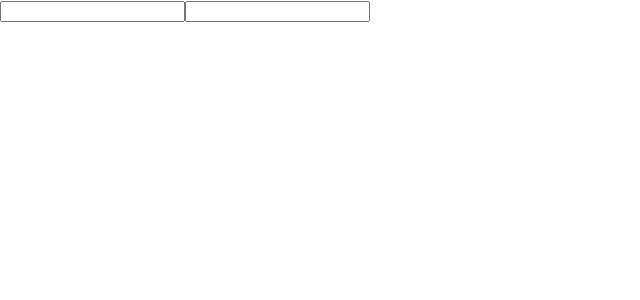
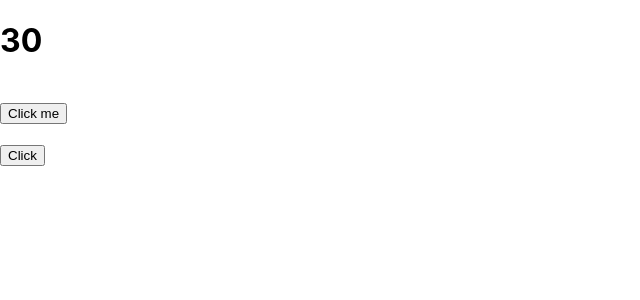
Before and after one commit to kaankutucu/react-state-management, a React (Create React App) app: page / in a window 1280 px wide. Shown: the top 300 px of the page, without its empty margins (0-640 px from the left). Built offline with nearby package versions, Linux system fonts and the light colour scheme.

Commit message:
Input Change Validation

```diff
--- a/src/App.js
+++ b/src/App.js
@@ -76,3 +76,68 @@
 //
 // export default App;
 //
+
+
+
+
+/*useEffect hook ile yaşam döngülerini yakalayabilme*/
+
+
+// import {useState, useEffect} from "react";
+//
+//
+//
+// function App (){
+//  const [age, setAge] = useState(0);
+//  const [name,setName] = useState ("Kaan");
+//
+//  useEffect(() => {
+//     console.log("Component Mount Edildi");
+//  }, []);
+//
+//  useEffect( () => {
+//     console.log("Age state güncellendi");
+//  }, [age]);                             //state özel methodu dinlemek için [] deps'i koyarak sağlayabiliriz.
+//
+//  useEffect( () => {
+//     console.log("Name state güncellendi");
+//  }, [name]);                              //name alanı bir kere değişeceği için güncelleme işlemini bir kere yapacaktır.
+//
+//
+//
+//
+//    return (
+//        <div className="App">
+//           <h1>{age}</h1>
+//           <button onClick={() => setAge(age + 1)} >Click</button>
+//           <br/><br/> <hr/>
+//           <button onClick={() => setName("Kutucu")} >Click</button>
+//        </div>
+//    )
+//
+// }
+//
+// export default App;
+
+
+
+
+
+import Counter from "./components/Counter";
+import {useState} from "react";
+
+function App () {
+   const [isVisible, setIsVisible] = useState(true); //gelecek ilk değerin true döndürmesi ekranda gösterilmesini sağlayacak. Buton parametresine false atarsak click işlemi yapıldığında false döndürecektir.
+   return (
+       <div className="App">
+          {isVisible && < Counter/> }
+       {/*   True değer döndürdüğü için açılış ekranında göstermiş olacaktır. */}
+          <br/>
+
+          <button onClick={ () => setIsVisible(!isVisible)}>Click</button>
+       {/*   !isVisible vererek falsse değer döndürerek ekranda kaybolmasını sağlayacağız. */}
+       </div>
+   );
+}
+
+export default App;
--- a/src/components/Counter.js
+++ b/src/components/Counter.js
@@ -1,26 +1,66 @@
-import React from "react";
-import {useState} from "react";
+// import React from "react";
+// import {useState} from "react";
+//
+//
+// function Counter () {
+//     const [count, setCount] = useState(0);
+//
+//     const increase = () => {
+//       setCount(count +2);
+//     };
+//
+//     const decrease = () => {
+//         setCount( count -2);
+//     }
+//
+//     return (
+//         <div>
+//           <h1>{count}</h1>
+//             {/*statik olarak göstermek yerine dinamik olarak göstermemize olanak sağlar*/}
+//             <button onClick={increase}>+</button>
+//             <button onClick={decrease}>-</button>
+//         </div>
+//     )
+// }
+//
+// export default Counter;
+
+
+/* Component Unmount İşlemi */
+
+
+
+import {useState, useEffect} from "react";
+
 
 
 function Counter () {
-    const [count, setCount] = useState(0);
 
-    const increase = () => {
-      setCount(count +2);
-    };
+    const [number , setNumber] = useState(0);
 
-    const decrease = () => {
-        setCount( count -2);
-    }
+
+    useEffect( () => {
+      const interval = setInterval (() => {
+            setNumber((n) => n + 10 );
+        }, 2000 );
+
+      return () => clearInterval(interval);
+    },  []);
+
+    useEffect( () => {
+        console.log("State Güncelleniyor...")
+    },[] )
+
 
     return (
         <div>
-          <h1>{count}</h1>
-            {/*statik olarak göstermek yerine dinamik olarak göstermemize olanak sağlar*/}
-            <button onClick={increase}>+</button>
-            <button onClick={decrease}>-</button>
+            <h1>{number}</h1>
+            <br/>
+            <button onClick={ () => setNumber(number )}>Click me</button>
         </div>
     )
+
 }
 
+
 export default Counter;
--- a/src/index.js
+++ b/src/index.js
@@ -1,7 +1,7 @@
 import React from 'react';
 import ReactDOM from 'react-dom';
 import './index.css';
-// import App from './App';
+import App from './App';
 import reportWebVitals from './reportWebVitals';
 import Counter from "./components/Counter";
 import InputExample from "./components/InputExample";
@@ -9,7 +9,7 @@ import InputExample from "./components/InputExample";
 
 ReactDOM.render(
   <React.StrictMode>
-    <InputExample/>
+   <App/>
   </React.StrictMode>,
   document.getElementById('root')
 );
```
